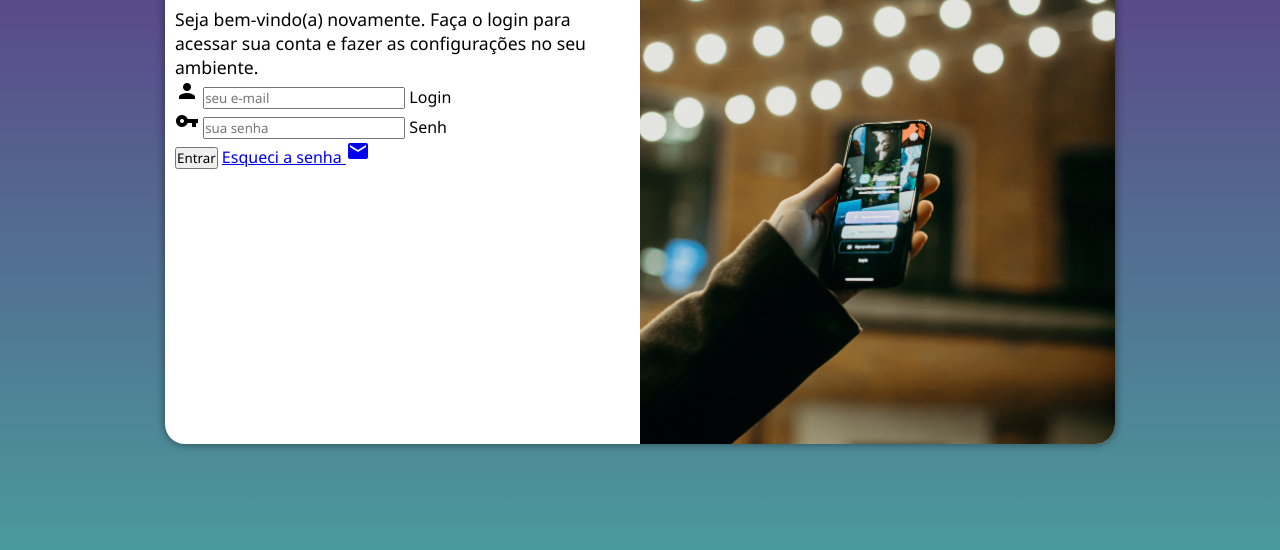
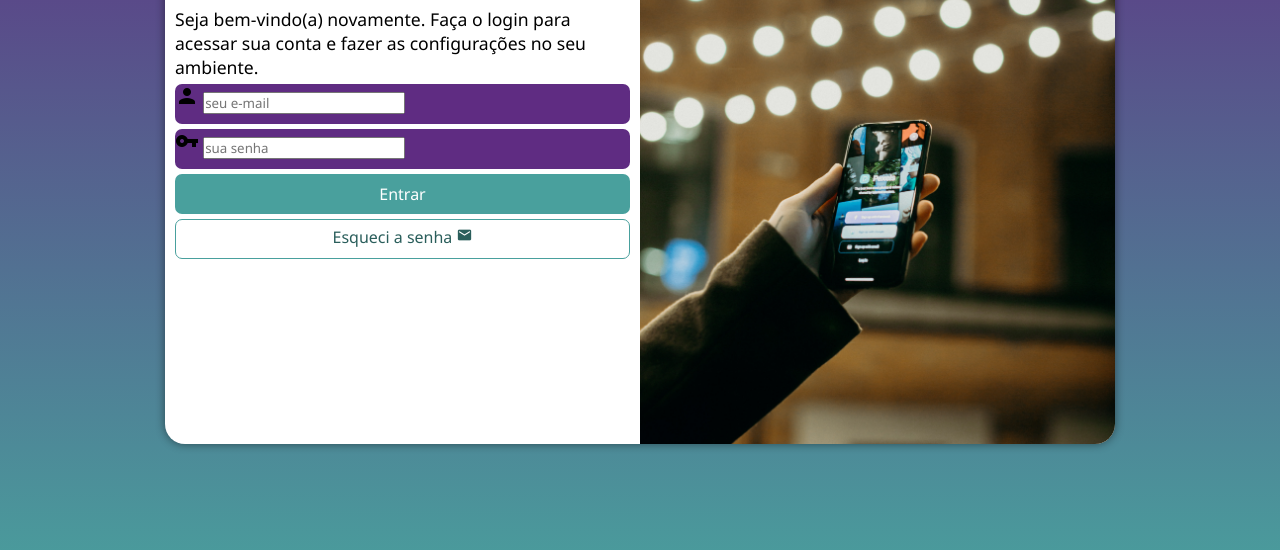
Before and after one commit to devmpeixoto/tela-login-01, a plain HTML site: page index.html in a window 1280 px wide. Shown: the part 206-756 px from the top of the page. Drawn offline with Linux system fonts and the light colour scheme.

Commit message:
css botões

```diff
--- a/estilos/style.css
+++ b/estilos/style.css
@@ -75,3 +75,54 @@ section > div > h1{
 section > div > p{
     font-size: 0.8em;
 }
+
+div.campo{
+    background-color: #5F2C82;
+    height: 40px;
+    border-radius: 7px;
+    margin: 5px 0px;
+}
+
+form label{
+    display: none;
+}
+
+.entrar{
+    display: block;
+    font-size: 1em;
+    width: 100%;
+    height: 40px;
+    background-color: #49a09d;
+    color: white;
+    border: none;
+    border-radius: 7px;
+    cursor: pointer;
+}
+
+.entrar:hover{
+    background-color: #2a5e5b;
+}
+
+.esqueci{
+    display: block;
+    font-size: 1em;
+    width: 100%;
+    height: 40px;
+    background-color: white;
+    color: #2a5e5b;
+    text-decoration: none;
+    text-align: center;
+    padding-top: 6px;
+    margin-top: 5px;
+    border: 1px solid #49a09d;
+    border-radius: 7px;
+}
+
+.esqueci:hover{
+    background-color: #2a5e5b;
+    color: white;
+}
+
+.esqueci > span{
+    font-size: medium;
+}
--- a/index.html
+++ b/index.html
@@ -29,8 +29,8 @@
                         <input type="password" name="senha" id="isenha" placeholder="sua senha" autocomplete="current-password" minlength="8" maxlength="20">
                         <label for="isenha">Senh</label>
                     </div>
-                    <input type="submit" value="Entrar">
-                    <a href="esqueci.html">Esqueci a senha <span class="material-icons">mail</span>
+                    <input class="entrar" type="submit" value="Entrar">
+                    <a href="esqueci.html" class="esqueci">Esqueci a senha <span class="material-icons">mail</span>
                     </a>
                 </form>
             </div>
```
